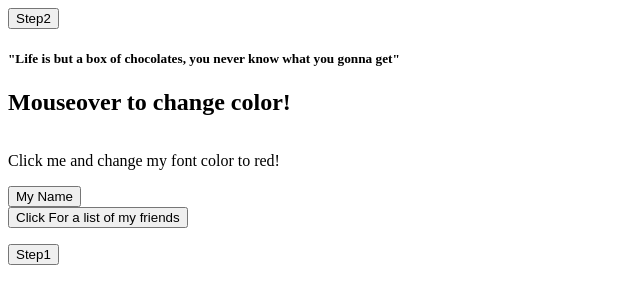
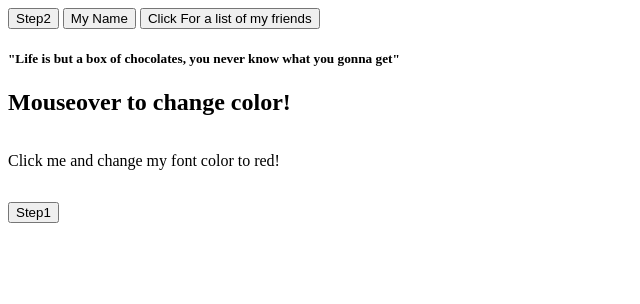
Before and after one commit to ken01888/jquery, a plain HTML site: page DOM/index.html in a window 1280 px wide. Shown: the whole page, without its empty margins (0-640 px from the left). Drawn offline with Linux system fonts and the light colour scheme.

Commit message:
JS & JQuery

```diff
--- a/DOM/app.js
+++ b/DOM/app.js
@@ -3,9 +3,12 @@ document.addEventListener("DOMContentLoaded", function () {
     let btnText = document.createTextNode("Step1")
     btn1.appendChild(btnText)
     document.body.appendChild(btn1)
+    btn1.style.display= "inline"
     btn1.addEventListener('click', function () {
         alert("Happy B'Day to Me!")
     })
+
+
 
     /* let btn2 = document.createElement('button')
      let btn2_Text = document.createTextNode('Step2')
--- a/DOM/index.html
+++ b/DOM/index.html
@@ -9,6 +9,9 @@
 <body>
 
 <button id="btn2">Step2</button>
+<button id = 'name1'>My Name</button>
+<button id="btnFriend">Click For a list of my friends</button>
+
 
 <h5 id = 'new'>"Life is but a box of chocolates, you never know what you gonna get"</h5>
 
@@ -20,10 +23,9 @@
     <p id= "red">Click me and change my font color to red!</p>
 </div>
 
-<button id = 'name1'>My Name</button>
+
 <div id = name2></div>
 
-<button id="btnFriend">Click For a list of my friends</button>
 <ul id = 'friends'>
 
 </ul>
--- a/JQUERY/app.js
+++ b/JQUERY/app.js
@@ -52,4 +52,6 @@ let arrFriend = ['Zedrik', 'Jonecia', 'George',
      $('.list').append(items)
  }})
 
+
+
 })
```
